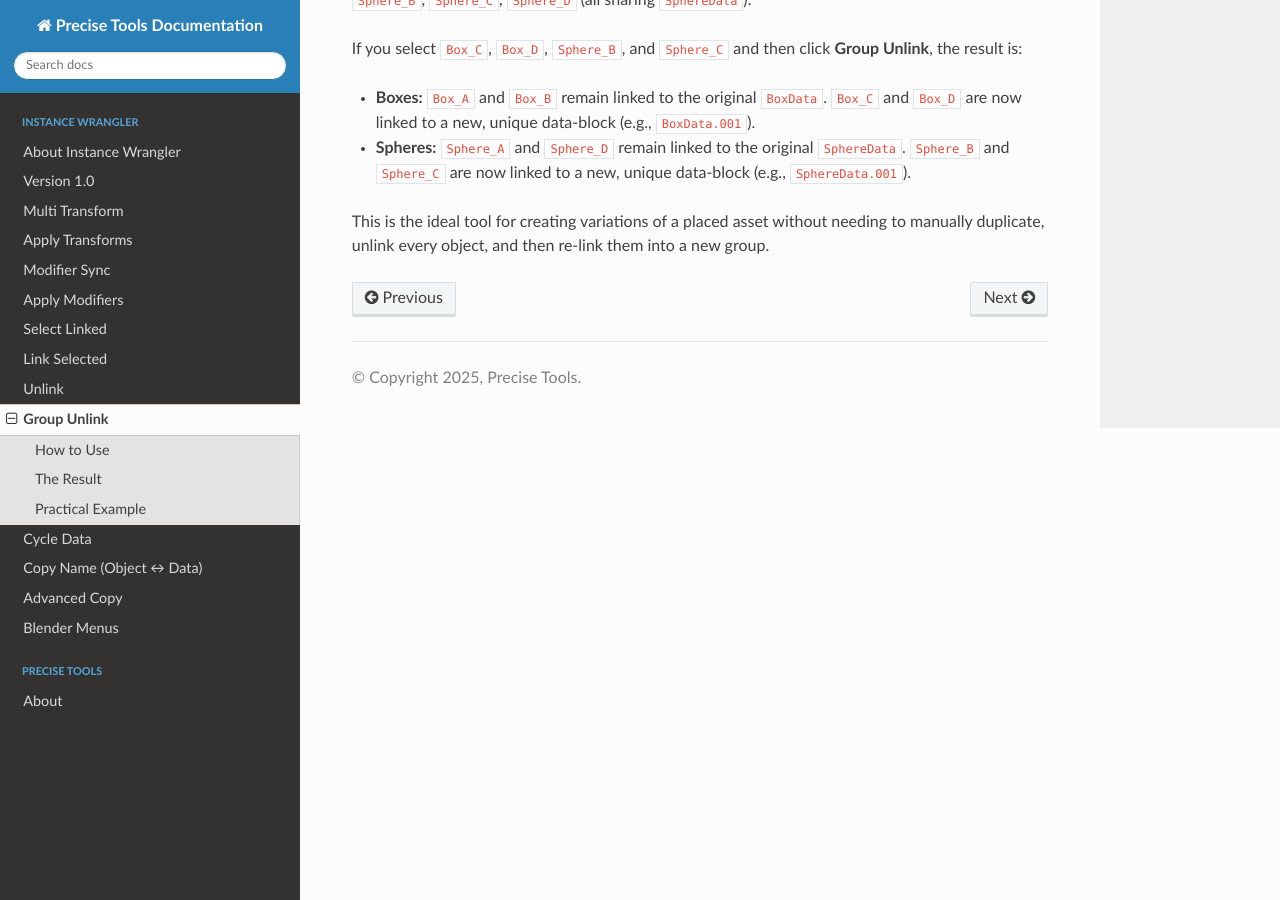
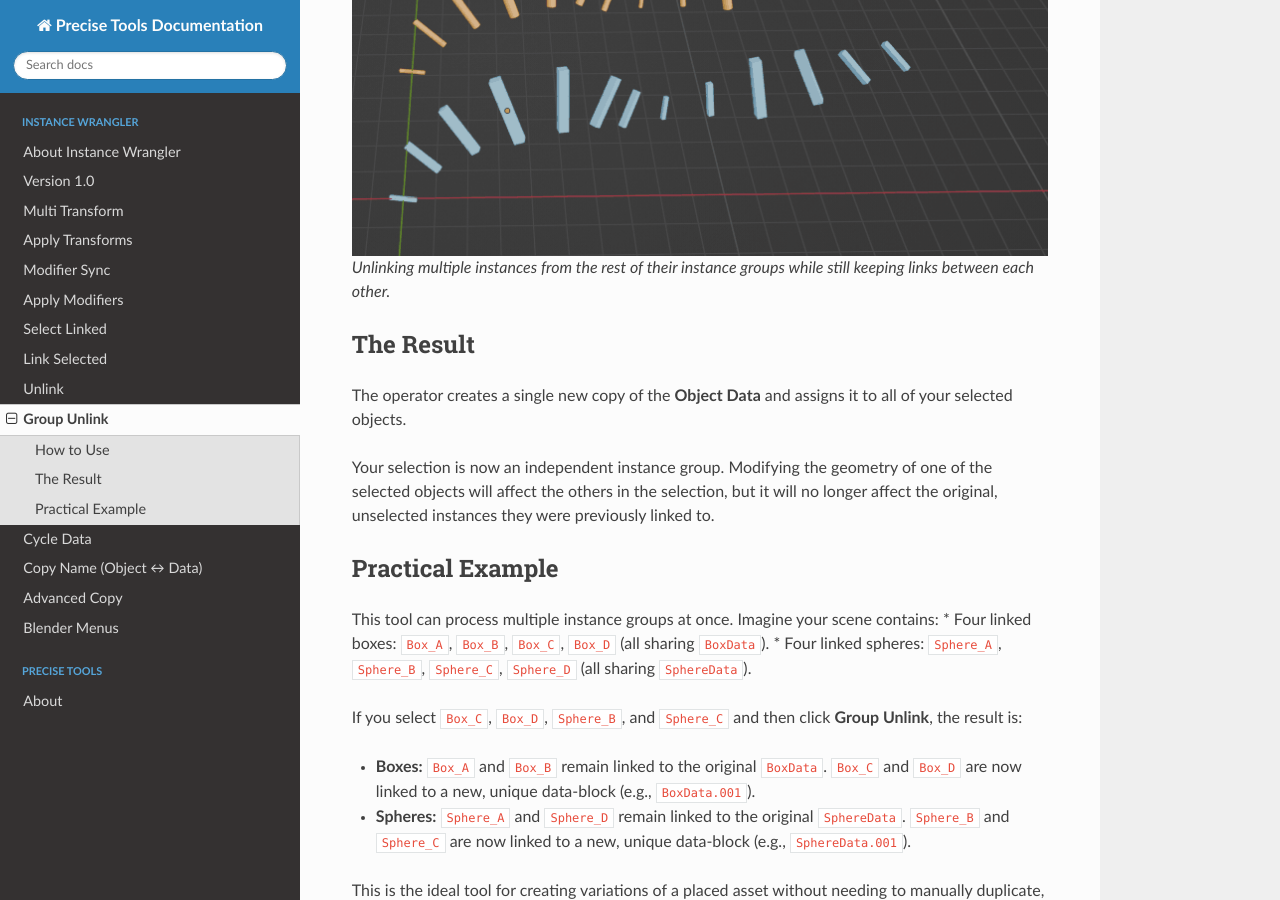
Before and after one commit to jb1981dev/Precise-Docs, a Sphinx documentation site: the page built from docs/source/instwrangler/groupunlink.rst, in a window 1280 px wide and 900 px high, scrolled down 797 px. Built offline with Sphinx 7.4.7 and the Read the Docs theme 3.1.0, drawn with Linux system fonts in a browser that asks for light colours.

Commit message:
Update groupunlink.rst

```diff
--- a/docs/source/instwrangler/groupunlink.rst
+++ b/docs/source/instwrangler/groupunlink.rst
@@ -12,6 +12,11 @@ How to Use
 
 #. Select two or more linked duplicates that you wish to separate into a new, independent group.
 #. Click the **Group Unlink** button.
+
+.. figure:: images/groupunlink.gif
+   :align: center
+
+*Unlinking multiple instances from the rest of their instance groups while still keeping links between each other.*
 
 The Result
 ----------
```
